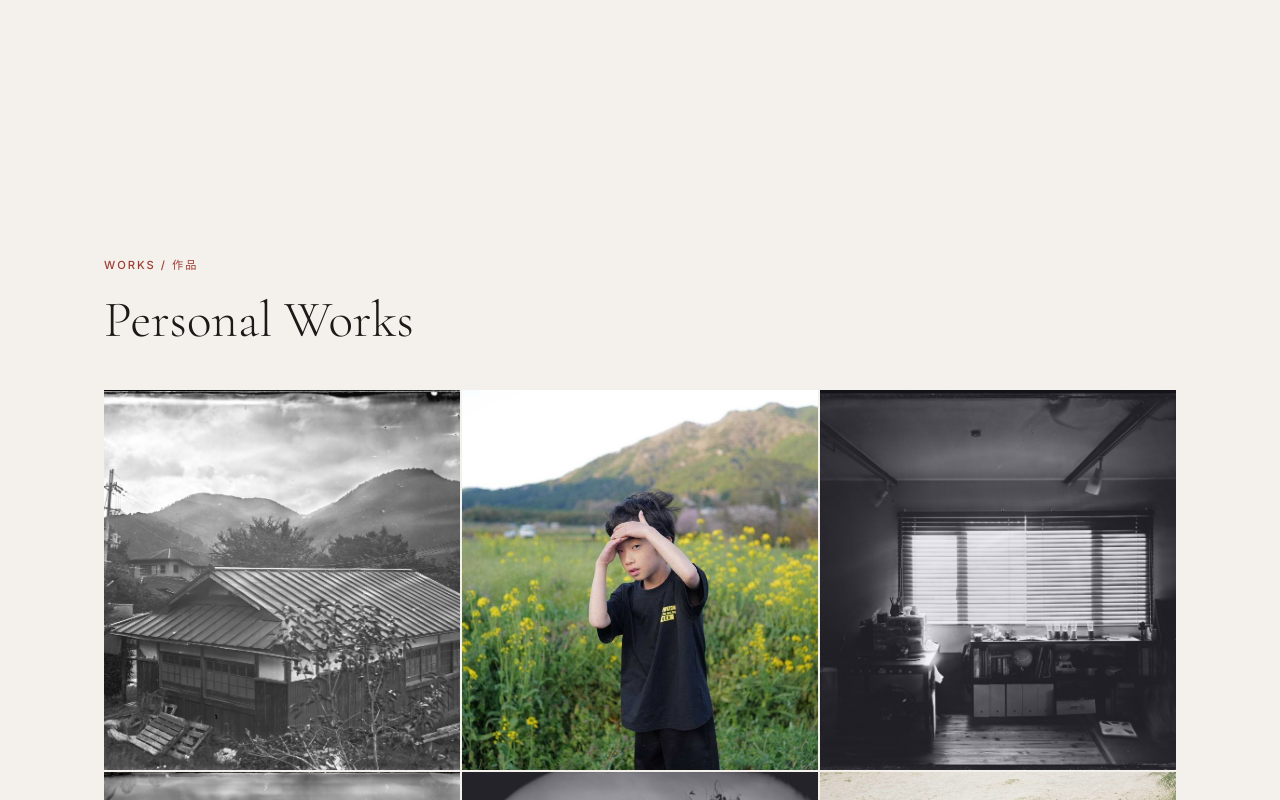
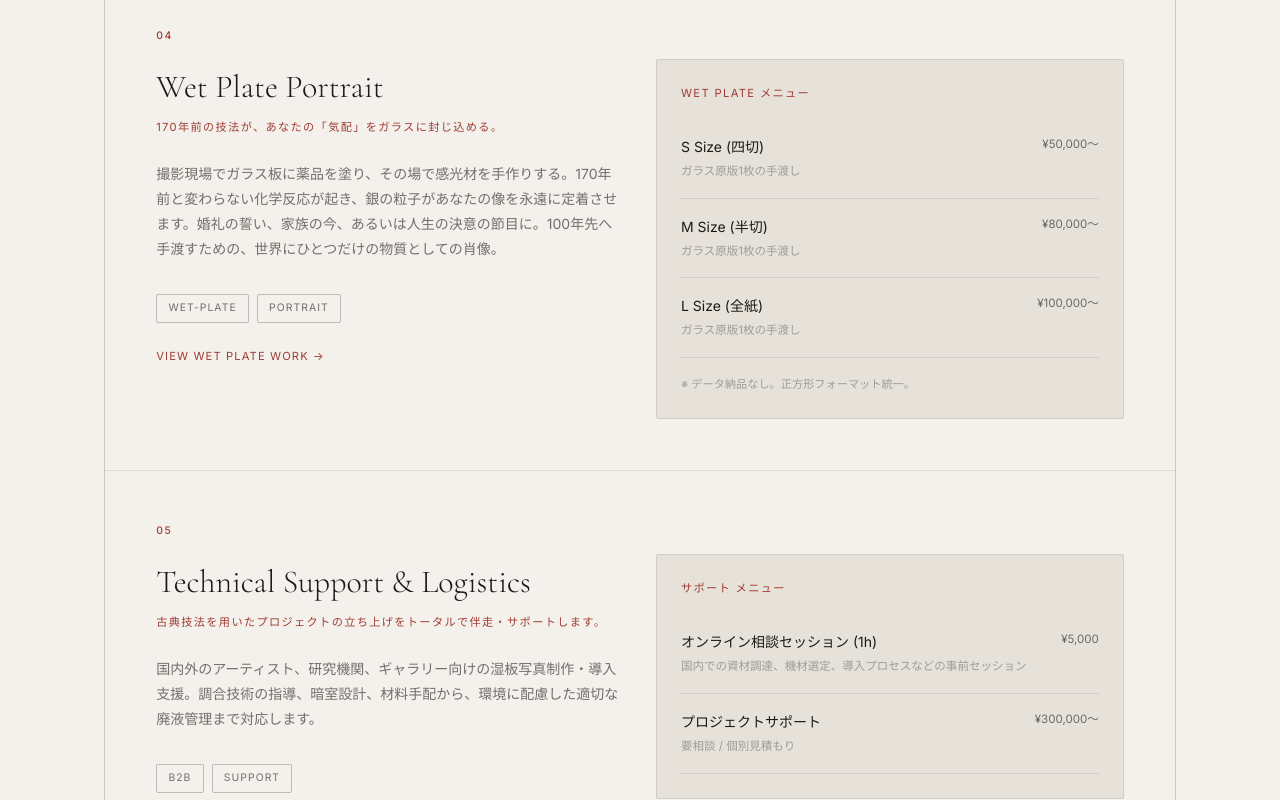
Before and after one commit to sawaganinja/yukihonda-portfolio, a React (Vite) app: page / in a window 1280 px wide. Shown: the part 2100-2900 px from the top of the page. Built offline with nearby package versions, Linux system fonts and the light colour scheme.

Commit message:
Update: Add Wet Plate Portrait and Technical Support services

```diff
--- a/src/App.tsx
+++ b/src/App.tsx
@@ -229,6 +229,79 @@ function Services({ onViewWork }: { onViewWork: (f: Filter) => void }) {
               onMouseEnter={e => { (e.currentTarget as HTMLAnchorElement).style.color='var(--text)'; (e.currentTarget as HTMLAnchorElement).style.borderColor='var(--rust-red)' }}
               onMouseLeave={e => { (e.currentTarget as HTMLAnchorElement).style.color='var(--text-dim)'; (e.currentTarget as HTMLAnchorElement).style.borderColor='var(--border-hov)' }}
             >Follow on Instagram →</a>
+          </div>
+
+          {/* Wet Plate Portrait */}
+          <div className="service-card service-card--wide">
+            <div>
+              <div className="service-card__num">04</div>
+              <h3 className="service-card__title">Wet Plate Portrait</h3>
+              <p className="service-card__sub">170年前の技法が、あなたの「気配」をガラスに封じ込める。</p>
+              <p className="service-card__desc">
+                撮影現場でガラス板に薬品を塗り、その場で感光材を手作りする。170年前と変わらない化学反応が起き、銀の粒子があなたの像を永遠に定着させます。婚礼の誓い、家族の今、あるいは人生の決意の節目に。100年先へ手渡すための、世界にひとつだけの物質としての肖像。
+              </p>
+              <div className="service-card__tags">
+                <span className="service-tag">Wet-plate</span>
+                <span className="service-tag">Portrait</span>
+              </div>
+              <button className="view-work-link" onClick={() => goto('wet-plate')}>
+                View Wet Plate Work →
+              </button>
+            </div>
+            <div className="service-card__right">
+              <div className="menu-box">
+                <p className="menu-box__label">Wet Plate メニュー</p>
+                {[
+                  { name:'S Size (四切)', note:'ガラス原版1枚の手渡し', price:'¥50,000〜' },
+                  { name:'M Size (半切)', note:'ガラス原版1枚の手渡し', price:'¥80,000〜' },
+                  { name:'L Size (全紙)', note:'ガラス原版1枚の手渡し', price:'¥100,000〜' },
+                ].map(item => (
+                  <div className="menu-row" key={item.name}>
+                    <div>
+                      <p className="menu-row__name">{item.name}</p>
+                      <p className="menu-row__note">{item.note}</p>
+                    </div>
+                    <p className="menu-row__price">{item.price}</p>
+                  </div>
+                ))}
+                <p className="menu-note">
+                  ※ データ納品なし。正方形フォーマット統一。
+                </p>
+              </div>
+            </div>
+          </div>
+
+          {/* Technical Support */}
+          <div className="service-card service-card--wide">
+            <div>
+              <div className="service-card__num">05</div>
+              <h3 className="service-card__title">Technical Support & Logistics</h3>
+              <p className="service-card__sub">古典技法を用いたプロジェクトの立ち上げをトータルで伴走・サポートします。</p>
+              <p className="service-card__desc">
+                国内外のアーティスト、研究機関、ギャラリー向けの湿板写真制作・導入支援。調合技術の指導、暗室設計、材料手配から、環境に配慮した適切な廃液管理まで対応します。
+              </p>
+              <div className="service-card__tags">
+                <span className="service-tag">B2B</span>
+                <span className="service-tag">Support</span>
+              </div>
+            </div>
+            <div className="service-card__right">
+              <div className="menu-box">
+                <p className="menu-box__label">サポート メニュー</p>
+                {[
+                  { name:'オンライン相談セッション (1h)', note:'国内での資材調達、機材選定、導入プロセスなどの事前セッション', price:'¥5,000' },
+                  { name:'プロジェクトサポート', note:'要相談 / 個別見積もり', price:'¥300,000〜' },
+                ].map(item => (
+                  <div className="menu-row" key={item.name}>
+                    <div>
+                      <p className="menu-row__name">{item.name}</p>
+                      <p className="menu-row__note">{item.note}</p>
+                    </div>
+                    <p className="menu-row__price">{item.price}</p>
+                  </div>
+                ))}
+              </div>
+            </div>
           </div>
         </div>
       </div>
```
